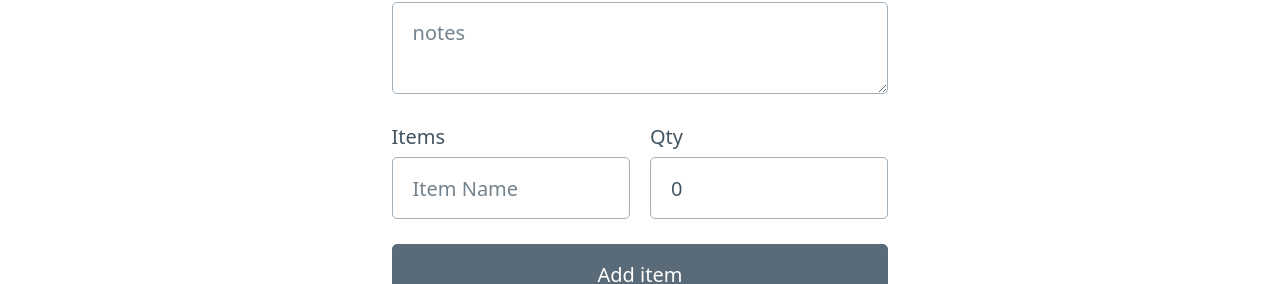
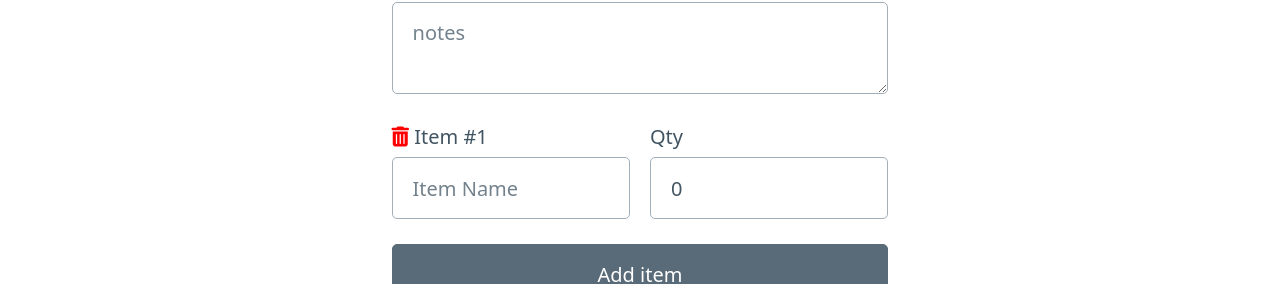
Before and after one commit to pattnaik-soumitri/aus-order-app, a Vue app: page / in a window 1280 px wide. Shown: the part 520-804 px from the top of the page. Built offline with nearby package versions, Linux system fonts and the light colour scheme.

Commit message:
- Added order item removal functionality.

```diff
--- a/src/components/OrderItemRow.vue
+++ b/src/components/OrderItemRow.vue
@@ -1,7 +1,8 @@
 <script setup>
 defineProps({
-  name: String,
-  qty: Number
+    index: Number,
+    name: String,
+    qty: Number
 })
 
 defineEmits(['update:name', 'update:qty'])
@@ -12,7 +13,8 @@ import { products } from '../util/constants';
 <template>
     <div class="grid">
         <label for="items">
-            Items
+            <a href="#" @click.prevent="$emit('delete-item', index)" class="danger"><i class="fa fa-trash" aria-hidden="true"></i></a>
+            Item #{{ index + 1 }}
             <input list="items" :modelValue="name" @input="$emit('update:name', $event.target.value)" placeholder="Item Name">
             <datalist
                 id="items"
@@ -35,6 +37,13 @@ import { products } from '../util/constants';
             name="qty"
             placeholder="Qty"
             required>
+
         </label>
     </div>
 </template>
+
+<style scoped>
+.danger {
+    color: red;
+}
+</style>
--- a/src/views/OrderEntry.vue
+++ b/src/views/OrderEntry.vue
@@ -77,7 +77,7 @@ const submit = async () => {
                     <textarea v-model="order.notes" id="notes" name="notes" placeholder="notes"></textarea>
 
                     <div v-for="(item, i) in order.items" :key="i">
-                        <OrderItemRow v-model:name="item.name" v-model:qty="item.qty" />
+                        <OrderItemRow v-model:name="item.name" v-model:qty="item.qty" :index="i" @delete-item="idx => order.items.splice(idx, 1)" />
                     </div>
 
                     <!-- Add item -->
```
